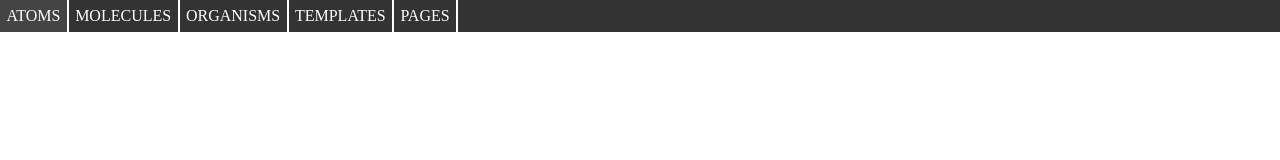
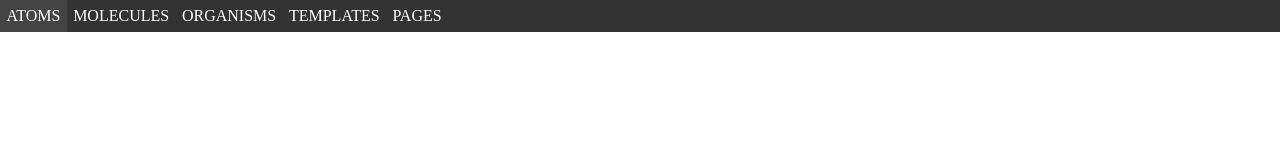
Before and after one commit to BenJanecke/collider, a website: page style-guide/header.html in a window 1280 px wide. Drawn offline with nearby package versions, Linux system fonts and the light colour scheme; files that its build step writes are made by us from their sources.

Commit message:
remove border from nav

```diff
--- a/style-guide/guide.scss
+++ b/style-guide/guide.scss
@@ -19,7 +19,6 @@
 
 .styleguide--main-nav li {
   float: left;
-  border-right: #FFF solid 2px;
 }
 
 .styleguide--main-nav li a {
```
